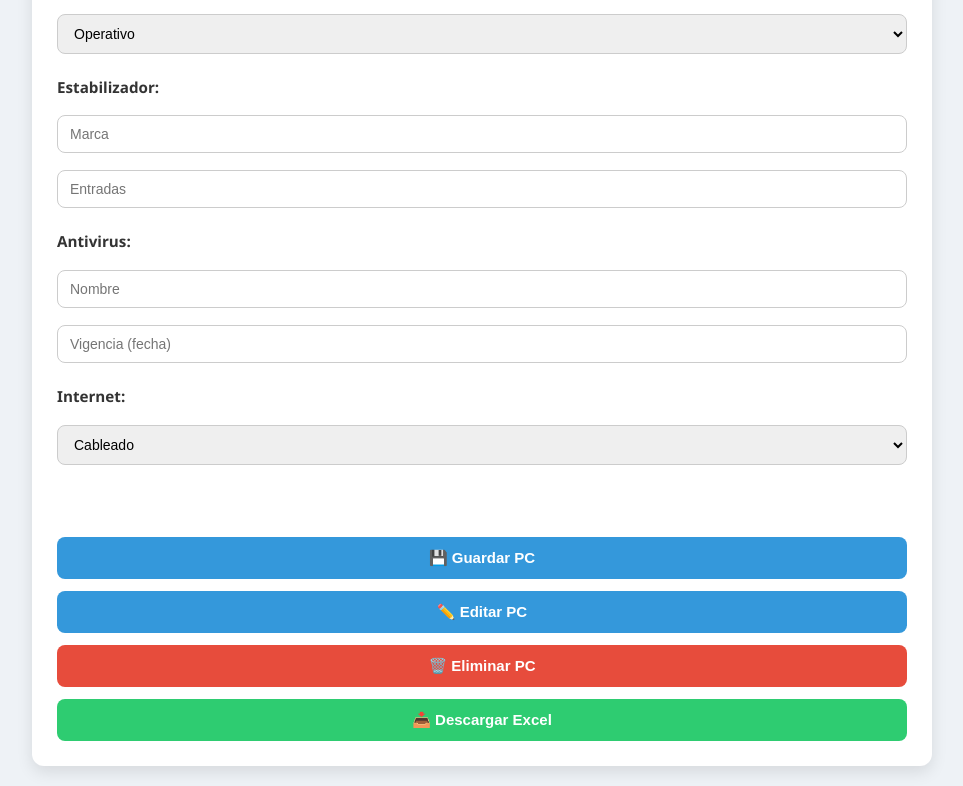
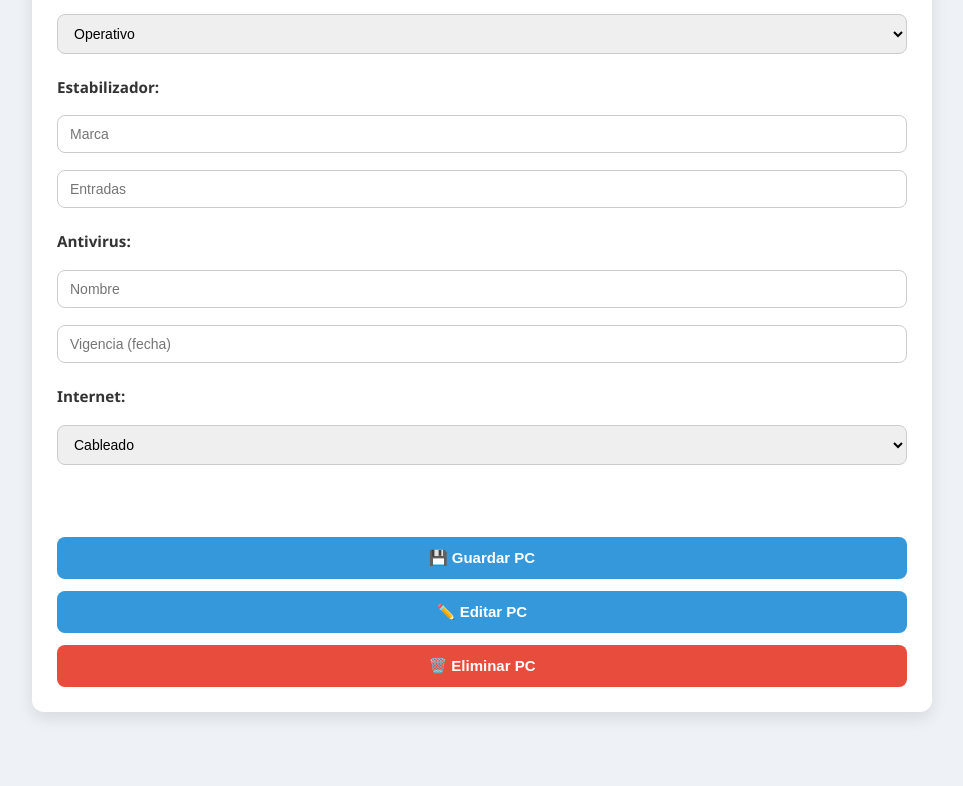
Before and after one commit to DennysLescano/formulario, a plain HTML site: page index.html in a window 1280 px wide. Shown: the part 2931-3717 px from the top of the page, without its empty margins (158-1121 px from the left). After the commit the page ends 3663 px from the top, so only its background shows below. Drawn offline with Linux system fonts and the light colour scheme; a script that the page names is missing.

Commit message:
index.html

```diff
--- a/index.html
+++ b/index.html
@@ -141,7 +141,7 @@
     <button type="submit">💾 Guardar PC</button>
     <button type="button" id="editarPC">✏️ Editar PC</button>
     <button type="button" id="eliminarPC">🗑️ Eliminar PC</button>
-    <button type="button" id="descargarExcel">📥 Descargar Excel</button>
+
 
   </form>
 
```
